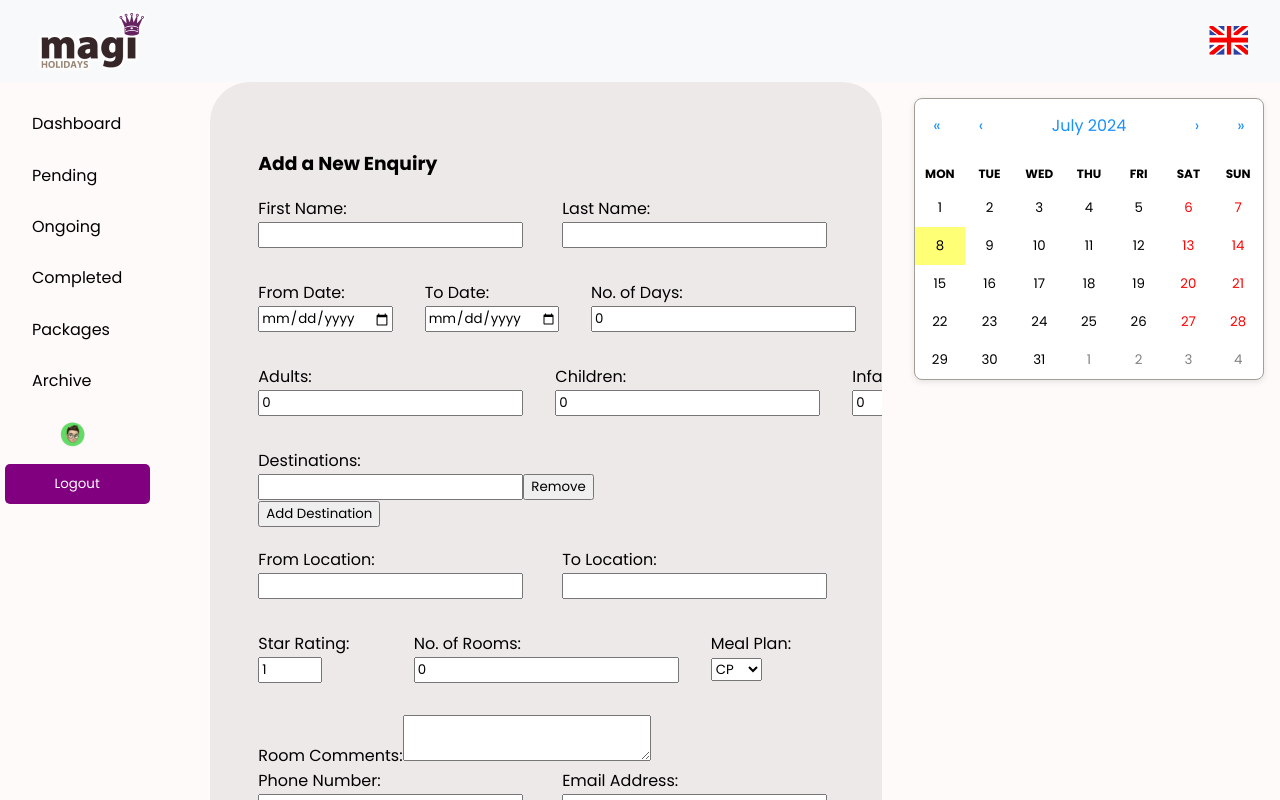
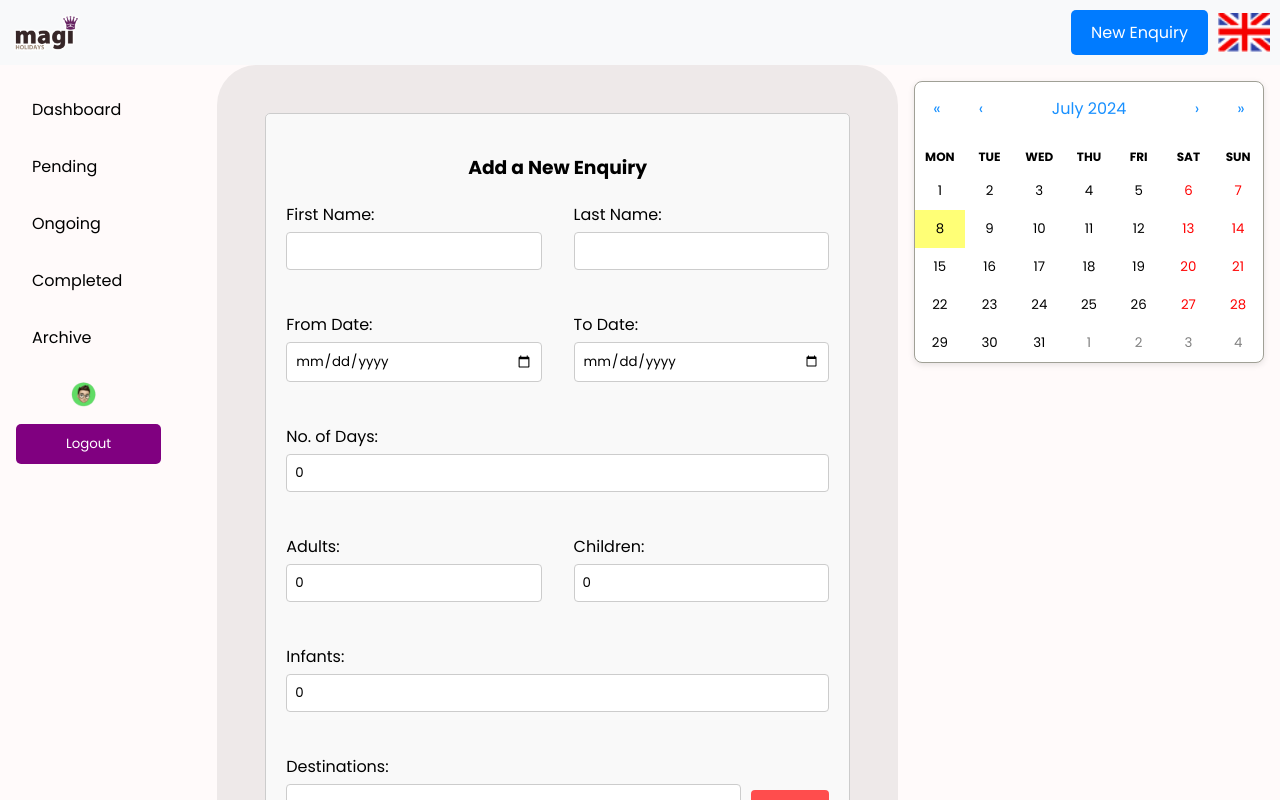
Before and after one commit to EG-Cube/magisoft, a React (Create React App) app in the folder frontend/: page /enquiry/general in a window 1280 px wide. Built offline with nearby package versions, Linux system fonts and the light colour scheme; the HTML template or start-up script is replaced by a standard one.

Commit message:
Enquiry Details, Edit and Create Enquiry Style

```diff
--- a/frontend/src/components/CreateEnquiryForm.js
+++ b/frontend/src/components/CreateEnquiryForm.js
@@ -1,5 +1,6 @@
 import { useState } from "react";
 import { useAuthContext } from "../hooks/useAuthContext";
+import "../styles/CreateEnquityForm.css";
 
 const CreateEnquiryForm = () => {
   const { user } = useAuthContext();
--- a/frontend/src/components/EnquiryDetails.js
+++ b/frontend/src/components/EnquiryDetails.js
@@ -79,7 +79,6 @@ const EnquiryDetails = ({ enquiry }) => {
     <div className="enquiry-details">
       <div className="enquiry-header">
         <div className="created-date">
-          {/* {enquiry.createdAt} */}
           {enquiry.createdAt && formatDistanceToNow(new Date(enquiry.createdAt), { addSuffix: true })}
         </div>
         <div className="status">
@@ -100,13 +99,13 @@ const EnquiryDetails = ({ enquiry }) => {
           </div>
           <div>
             <div>Destination:</div>
-            <div>{enquiry.destinations.join(", ").slice(0, -2)}</div>
+            <div>{enquiry.destinations.join(", ")}</div>
           </div>
         </div>
         <div className="row">
           <div>
-            <div>Gender:</div>
-            <div>{enquiry.gender}</div>
+            <div>Purpose:</div>
+            <div>{enquiry.purpose}</div>
           </div>
           <div>
             <div>Email:</div>
@@ -151,8 +150,42 @@ const EnquiryDetails = ({ enquiry }) => {
             <div>{format(new Date(enquiry.toDate), "MMMM do yyyy")}</div>
           </div>
           <div>
+            <div>Number of Days:</div>
+            <div>{enquiry.numberOfDays}</div>
+          </div>
+        </div>
+        <div className="row">
+          <div>
+            <div>Number of Rooms:</div>
+            <div>{enquiry.numberOfRooms}</div>
+          </div>
+          <div>
+            <div>Hotel Star Rating:</div>
+            <div>{enquiry.hotelStarRating}</div>
+          </div>
+          <div>
+            <div>Meal Plan:</div>
+            <div>{enquiry.mealPlan}</div>
+          </div>
+        </div>
+        <div className="row">
+          <div>
+            <div>Room Comments:</div>
+            <div>{enquiry.roomComments}</div>
+          </div>
+          <div>
+            <div>Flight Booking Required:</div>
+            <div>{enquiry.flightBookingRequired ? "Yes" : "No"}</div>
+          </div>
+        </div>
+        <div className="row">
+          <div>
             <div>Remarks:</div>
             <div>{enquiry.remarks}</div>
+          </div>
+          <div>
+            <div>Entered By:</div>
+            <div>{enquiry.enteredBy}</div>
           </div>
         </div>
         <div className="actions">
--- a/frontend/src/components/SideNavbar.js
+++ b/frontend/src/components/SideNavbar.js
@@ -28,9 +28,9 @@ const SideNavbar = () => {
           <li>
             <Link to={"/enquiry/completed"}>Completed</Link>
           </li>
-          <li>
+          {/* <li>
             <Link to={"/enquiry/packages"}>Packages</Link>
-          </li>
+          </li> */}
           <li>
             <Link to={"/enquiry/archive"}>Archive</Link>
           </li>
--- a/frontend/src/components/TopNav.jsx
+++ b/frontend/src/components/TopNav.jsx
@@ -1,4 +1,5 @@
 import React from "react";
+import { Link } from "react-router-dom";
 import "../styles/TopNav.css";
 
 import leftImage from "../assets/magilogo.png";
@@ -7,8 +8,13 @@ import rightImage from "../assets/england.png";
 const TopNav = () => {
   return (
     <div className="TopNav">
-      <img src={leftImage} alt="Left Image" className="nav-image" />
-      <img src={rightImage} alt="Right Image" className="nav-image" />
+      <img src={leftImage} alt="Left Image" className="nav-image left" />
+      <div className="right-container">
+        <Link to="/enquiry/general" className="nav-button">
+          New Enquiry
+        </Link>
+        <img src={rightImage} alt="Right Image" className="nav-image right" />
+      </div>
     </div>
   );
 };
--- a/frontend/src/index.css
+++ b/frontend/src/index.css
@@ -19,7 +19,6 @@ body {
 
 .main-content {
   display: flex;
-  gap: 1rem;
   flex-grow: 1;
 }
 
--- /dev/null
+++ b/frontend/src/styles/CreateEnquityForm.css
@@ -0,0 +1,98 @@
+.enquiry-form {
+    max-width: 800px;
+    margin: 0 auto;
+    padding: 20px;
+    border: 1px solid #ccc;
+    border-radius: 5px;
+    background-color: #f9f9f9;
+  }
+
+  .enquiry-form h3 {
+    text-align: center;
+    margin-bottom: 20px;
+  }
+
+  .row {
+    display: flex;
+    flex-wrap: wrap;
+    gap: 20px;
+    margin-bottom: 20px;
+  }
+
+  .row > div {
+    flex: 1;
+    min-width: 200px;
+  }
+
+  label {
+    display: block;
+    margin-bottom: 5px;
+  }
+
+  input[type="text"],
+  input[type="number"],
+  input[type="date"],
+  input[type="email"],
+  select,
+  textarea {
+    width: 100%;
+    padding: 8px;
+    margin-bottom: 10px;
+    border: 1px solid #ccc;
+    border-radius: 4px;
+    box-sizing: border-box;
+  }
+
+  textarea {
+    resize: vertical;
+    height: 100px;
+  }
+
+  .error {
+    border-color: red;
+  }
+
+  .destination-field {
+    display: flex;
+    align-items: center;
+    justify-content: center;
+    gap: 10px;
+    margin-bottom: 10px;
+  }
+
+  .destination-field input {
+    flex: 1;
+  }
+
+  .destination-field button {
+    background-color: #ff4d4d;
+    color: white;
+    border: none;
+    padding: 8px 12px;
+    border-radius: 4px;
+    cursor: pointer;
+  }
+
+  .destination-field button:hover {
+    background-color: #e60000;
+  }
+
+  button[type="submit"] {
+    width: 100%;
+    background-color: #007bff;
+    color: white;
+    padding: 10px;
+    border: none;
+    border-radius: 5px;
+    cursor: pointer;
+  }
+
+  button[type="submit"]:hover {
+    background-color: #0056b3;
+  }
+
+  .error {
+    color: red;
+    margin-top: 10px;
+    text-align: center;
+  }
--- a/frontend/src/styles/EnquiryDetails.css
+++ b/frontend/src/styles/EnquiryDetails.css
@@ -1,3 +1,11 @@
+.enquiry-details {
+  border: 1px solid #ddd;
+  border-radius: 5px;
+  padding: 20px;
+  margin-bottom: 20px;
+  background-color: #f9f9f9;
+}
+
 .enquiry-header {
   display: flex;
   justify-content: space-between;
@@ -51,6 +59,7 @@
 .row div div:last-child {
   font-size: 1.2rem;
   color: #000;
+  word-break: break-word; /* This will break long words to the next line */
 }
 
 .passengers {
@@ -60,7 +69,6 @@
 
 .passengers div {
   flex: 1;
-  padding: 0 10px;
 }
 
 .passengers div div:first-child {
@@ -92,6 +100,7 @@
 .actions .edit-btn {
   background-color: rgb(0,120,255);
 }
+
 .actions .edit-btn:hover {
   background-color: rgba(0,120,255, 0.8);
 }
@@ -99,6 +108,7 @@
 .actions .edit-status-btn {
   background-color: rgb(100,220,100);
 }
+
 .actions .edit-status-btn:hover {
   background-color: rgba(100,220,100, 0.8);
 }
@@ -106,6 +116,7 @@
 .actions .delete-btn {
   background-color: rgb(255, 80, 80);
 }
+
 .actions .delete-btn:hover {
   background-color: rgba(255, 80, 80, 0.8);
 }
--- a/frontend/src/styles/Sidebar.css
+++ b/frontend/src/styles/Sidebar.css
@@ -20,13 +20,13 @@
 }
 
 .nav ul li {
-  margin: 10px 0;
+  margin: 0.2rem 0;
 }
 
 .nav ul li a {
   text-decoration: none;
   color: #000000;
-  padding: 0.2rem 2rem;
+  padding: 0.8rem 2rem;
   display: block;
   text-align: center;
   border-radius: 0 1.5rem 1.5rem 0;
@@ -48,9 +48,8 @@
   display: flex;
   flex-direction: column;
   align-items: center;
-  margin-top: auto;
-  gap: 10px;
-  margin-top: 1rem;
+    gap: 10px;
+  margin: 1rem;
 }
 
 .user-pic img {
--- a/frontend/src/styles/TopNav.css
+++ b/frontend/src/styles/TopNav.css
@@ -1,9 +1,41 @@
 .TopNav {
-  background: #f8f9fa;
-  padding: 20px;
+  display: flex;
+  justify-content: space-between;
+  align-items: center;
+  padding: 10px;
+  background-color: #f8f9fa;
+}
+
+.nav-image {
+  height: 2.5rem;
+}
+
+.left {
+  margin-right: auto;
+}
+
+.right-container {
   display: flex;
   align-items: center;
-  justify-content: space-between;
-  margin: 0;
-  padding: 0.5rem 2rem;
 }
+
+.right {
+  margin-left: 10px;
+}
+
+.nav-button {
+  padding: 10px 20px;
+  margin-left: 20px;
+  background-color: #007bff;
+  color: white;
+  border: none;
+  border-radius: 5px;
+  text-decoration: none;
+  display: flex;
+  align-items: center;
+  justify-content: center;
+}
+
+.nav-button:hover {
+  background-color: #0056b3;
+}
```
Also changed, not shown: 2 other files (tests, documents, lock files or other folders).
